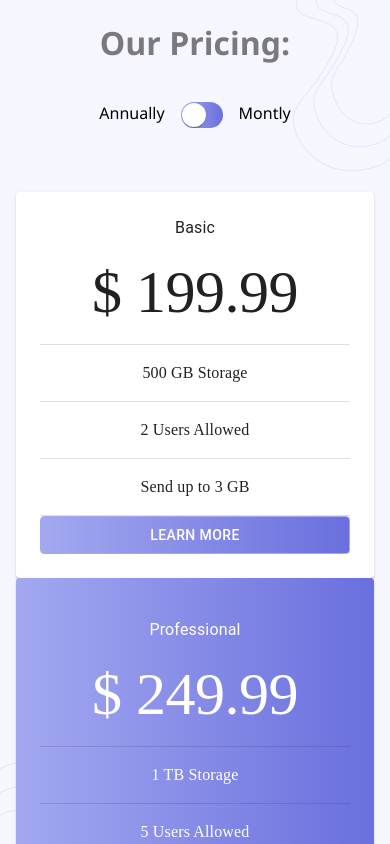
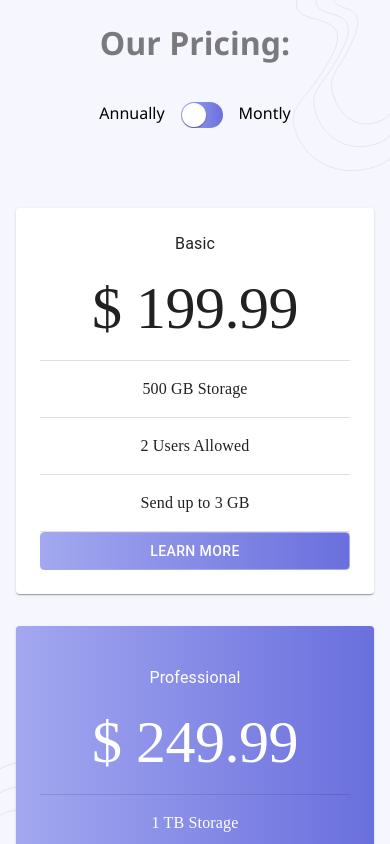
Before and after one commit to abdelmawlaSouat/Pricing-Component, a React (Create React App) app: page / in a window 390 px wide. Shown: the top 844 px of the page. Built offline with nearby package versions, Linux system fonts and the light colour scheme; a web font is replaced by a local one.

Commit message:
Add spacing for mobile card

```diff
--- a/src/components/PriceCard.css
+++ b/src/components/PriceCard.css
@@ -1,5 +1,7 @@
 .card {
 	padding: 1.5rem;
+	margin-top: 1rem !important;
+	margin-bottom: 1rem !important;
 }
 .card a {
 	text-decoration: none;
```
